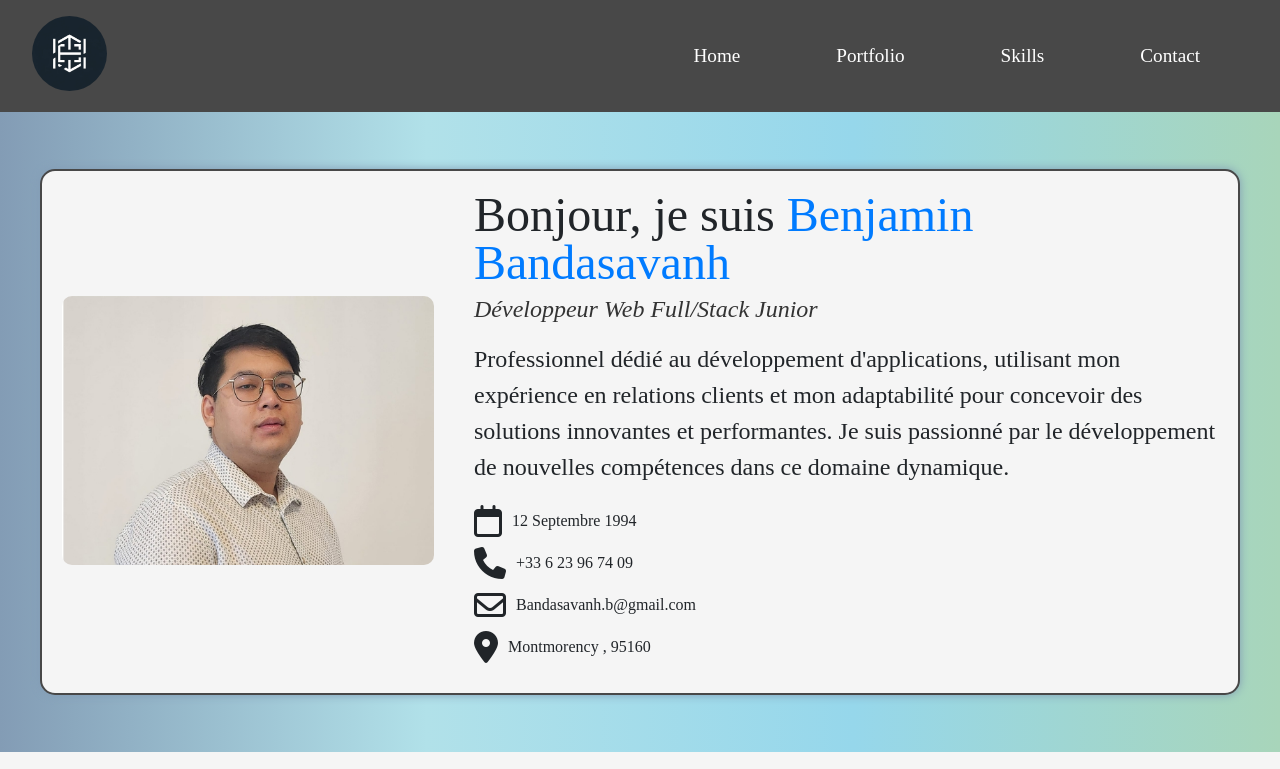
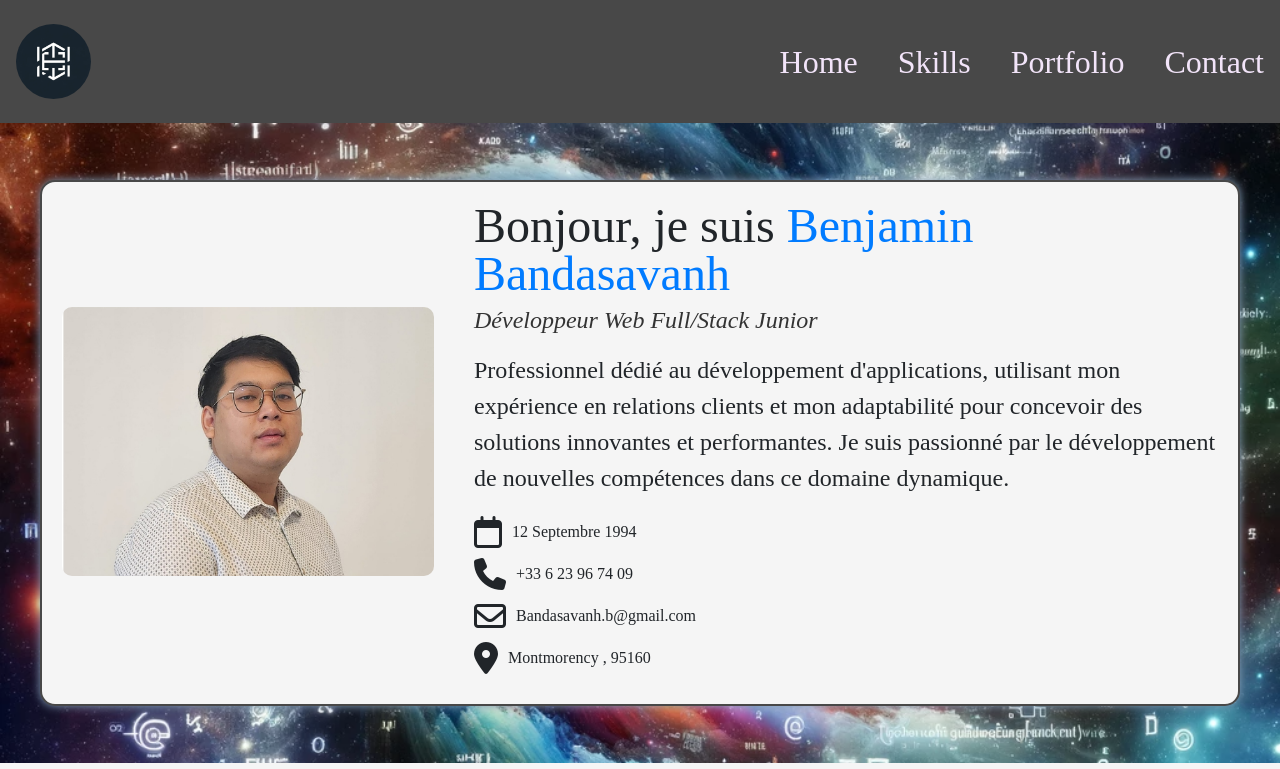
Before and after one commit to ShikiSulli/cv_bdsvh, a React (Create React App) app: page / in a window 1280 px wide. Shown: the top 769 px of the page. Built offline with nearby package versions, Linux system fonts and the light colour scheme.

Commit message:
mise a jour mediaqueries pour le header

```diff
--- a/src/components/Header/Header.jsx
+++ b/src/components/Header/Header.jsx
@@ -1,31 +1,41 @@
 import '../../style/style.scss';
 import { NavLink } from 'react-router-dom';
 import Logo from '../../Logo/Logo.png';
+import { useState } from 'react';
 
 export default function Header() {
+    const [isMenuOpen, setIsMenuOpen] = useState(false);
+
+    const toggleMenu = () => {
+        setIsMenuOpen(!isMenuOpen);
+    };
+
+
     return (
         <header>
-        <nav className='nav'>
-            <div className="nav__logo">
-            <NavLink to="/" exact>
-            <img className='Logo' src={Logo} alt="logo" />
-            </NavLink>
-            </div>
-            <div className="nav__links">
-        <NavLink to="/" exact>
-        Home
-        </NavLink>
-        <NavLink to="/portfolio">
-        Portfolio
-        </NavLink>
-        <NavLink to="/competences">
-        Skills
-        </NavLink>
-        <NavLink to="/contact">
-        Contact
-        </NavLink>
+
+<nav className="navbar">
+        <div className="navbar__logo">
+          <img className='Logo' src={Logo} alt="logo" />
         </div>
-        </nav>
+        <button className="navbar__toggle" id="navbar-toggle" onClick={toggleMenu}>
+          <span className="burger">&#9776;</span>
+        </button>
+        <ul id="navbar-container" className={`navbar__container ${isMenuOpen ? 'active' : ''}`}>
+          <li className="navbar__item navbar__item--active">
+           <NavLink to='/'>Home</NavLink>
+          </li>
+          <li className="navbar__item">
+            <NavLink to='/competences'>Skills</NavLink>
+          </li>
+          <li className="navbar__item">
+          <NavLink to='/portfolio'>Portfolio</NavLink>
+          </li>
+          <li className="navbar__item">
+          <NavLink to='/contact'>Contact</NavLink>
+          </li>
+        </ul>
+      </nav>
         </header>
     );
     }
--- a/src/style/style.scss
+++ b/src/style/style.scss
@@ -21,37 +21,102 @@
         background-position: 0% 50%;
     }
 }
-header
-{
-background-color: #484848;
+header {
+    height: auto;
+    background-color: var(--color1);
+    animation: fadeIn 1s ease-in-out;
 }
 
-nav{
-    display:flex;
-    justify-content:space-between;
-    align-items:center;
-    .nav__logo{
-        font-size: 2rem;
-        font-weight: 700;
-        color: #fff;
-        margin-left: 1rem;
+.navbar {
+    display: flex;
+    flex-direction: row; // Ligne par défaut pour les écrans de bureau
+    align-items: center;
+    list-style-type: none;
+    background-color: var(--color1);
+}
+
+.navbar__container {
+    display: flex; // Flex en ligne par défaut
+    flex-direction: row;
+    opacity: 1;
+    visibility: visible;
+}
+
+.navbar__logo {
+    display: flex;
+    align-items: center;
+    color: #fff;
+
+    img {
+        width: auto;
+        max-height: 5rem;
     }
-    .nav__links{
-        display:flex;
-        justify-content:space-between;
-        gap: 5rem;
-        align-items:center;
-        margin-right: 5rem;
-        a{
-            color: #fff;
-            text-decoration: none;
-            margin-left: 1rem;
-            font-size: 1.2rem;
-            font-weight: 500;
-            &:hover{
-                color: #ccc;
-            }
+}
+.navbar__toggle {
+    display: none;
+    color: var(--color1);
+    border-radius: 10%;
+    background-color: var(--color4);
+    font-size: 2rem;
+    cursor: pointer;
+
+}
+
+.navbar__item {
+    position: relative;
+    padding: 0.5rem 1rem;
+    font-size: 2rem;
+
+    a {
+
+        position: relative;
+        color: var(--color5);
+        text-decoration: none;
+
+        &:hover {
+            cursor: pointer;
         }
+
+        &::before {
+            content: "";
+            margin-right: 0.5rem;
+        }
+    }
+}
+
+// Styles pour mobile et tablette
+@media screen and (max-width: 56em) {
+    .navbar__toggle {
+        display: block;
+        position: absolute;
+        top: 50%;
+        transform: translateY(-50%);
+        left :1rem;
+}
+
+    .navbar {
+        flex-direction: column;
+    }
+
+    .navbar__container {
+        flex-direction: column;
+        gap: 1rem;
+        justify-content: space-between;
+        align-items: flex-start; // Alignement à gauche des éléments du menu
+        visibility: hidden;
+        opacity: 0;
+        max-height: 0;
+        transition: opacity 0.3s ease, max-height 1s ease;
+    }
+
+    .navbar__container.active {
+        visibility: visible;
+        opacity: 1;
+        max-height: 20rem;
+    }
+
+    .burger {
+        display: flex;
     }
 }
 
@@ -67,12 +132,16 @@ nav{
 }
 
 .hero {
+    background-image: url(../Images/galaxyprog.png);
+    background-position: center;
+    background-size: cover;
+    background-repeat: no-repeat;
+
     display: flex;
     align-items: center;
     justify-content: center;
     padding: 20px;
-
-    height: 80vh; // Hauteur du Hero à 80% de la fenêtre de visualisation
+    height: 80vh;
 
 
     .hero__content {
@@ -143,6 +212,18 @@ nav{
         }
     }
 }
+@media (max-width: 768px) {
+    .hero .hero__content {
+        flex-direction: column;
+        .hero__img {
+            padding: 0;
+        }
+        .hero__info {
+            padding: 0;
+        }
+    }
+}
+
 
 .about {
     display: flex;
@@ -333,7 +414,6 @@ nav{
 
 }
 
-
 .footer
 {
    position: sticky;
@@ -346,7 +426,7 @@ nav{
     font-size: 1.2rem;
     font-weight: 500;
 
-   }
+    }
 
 
 .reserved
@@ -471,6 +551,17 @@ nav{
             }
         }
     }
+    @media (max-width: 768px) {
+        .contact {
+            flex-direction: column;
+
+            .contact__location {
+
+                margin-bottom: 20px;
+            }
+        }
+
+    }
 }
 .meeting
 {
@@ -489,17 +580,6 @@ nav{
 }
 
 
-@media (max-width: 768px) {
-    .contact {
-        flex-direction: column;
-
-        .contact__location,
-        .contact__form {
-            margin-right: 0;
-            max-width: 100%;
-        }
-    }
-}
 .skills {
     display: flex;
     flex-direction: column;
```
Also changed, not shown: src/Images/galaxyprog.png (added).
